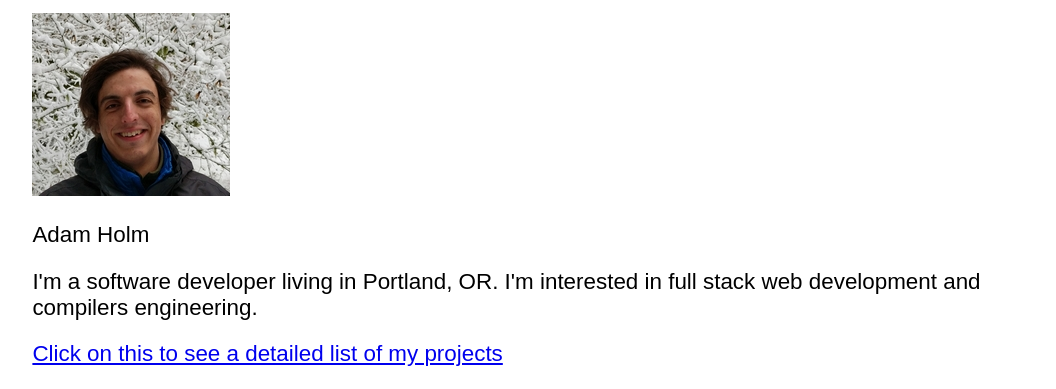
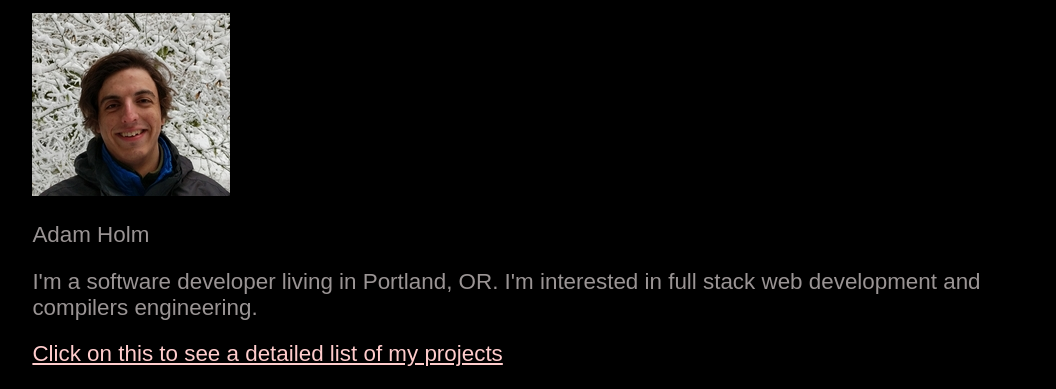
Before and after one commit to ash-tamraz/ash-tamraz.github.io, a plain HTML site: page index.html in a window 1280 px wide. Shown: the part 215-604 px from the top of the page, without its empty margins (102-1158 px from the left). Drawn offline with Linux system fonts and the light colour scheme.

Commit message:
Switching background and font colors

```diff
--- a/documents/style.css
+++ b/documents/style.css
@@ -40,10 +40,20 @@
   margin-bottom: 2%;
 }
 
+a:link {
+  color: #ffcccc;
+}
+
+a:visited {
+  color: #ccccff;
+}
+
 body {
   font-size: 1.4em;
   font-family: sans-serif;
   position: relative;
+  background: black;
+  color: #9a9494;
 }
 
 .bio-ul {
```
